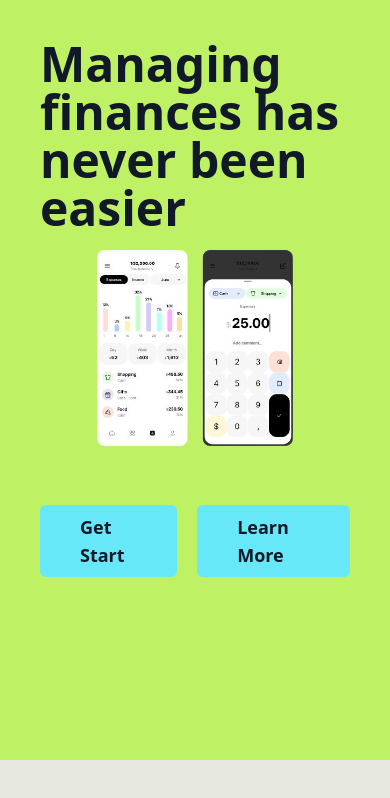
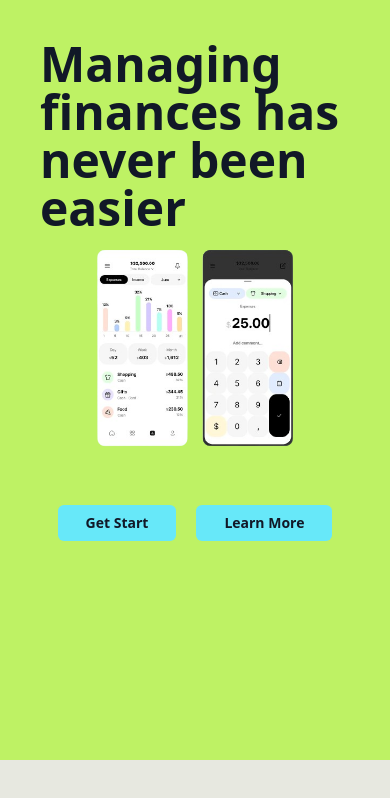
Before and after one commit to foisal404/Cashflow-client, a Next.js app: page / in a window 390 px wide. Shown: the top 798 px of the page. Built offline with nearby package versions, Linux system fonts and the light colour scheme.

Commit message:
updated ui

```diff
--- a/src/components/Button.tsx
+++ b/src/components/Button.tsx
@@ -10,7 +10,7 @@ function Button({ children, onClick = () => {}, className = "" }: ButtonProps) {
   return (
     <div
       onClick={onClick}
-      className={`${className} bg-cyan-300 text-gray-900 font-semibold px-10 p-2 rounded-md text-lg hover:bg-cyan-200 transition-colors cursor-pointer    `}
+      className={`${className} bg-cyan-300 text-gray-900 font-semibold px-7 md:px-10 p-2 rounded-md text-sm lg:text-lg hover:bg-cyan-200 transition-colors cursor-pointer`}
     >
       {children}
     </div>
--- a/src/components/HeroSection.tsx
+++ b/src/components/HeroSection.tsx
@@ -13,14 +13,14 @@ function HeroTitle() {
 
 function HeroSection() {
   return (
-    <div className="bg-lime-300 h-[90vh] px-10 overflow-y-hidden">
+    <div className="bg-lime-300 h-[90vh] px-10">
       <HeroTitle />
       <div className="flex flex-col-reverse md:flex md:flex-row justify-end">
-        <div className="flex gap-5 mt-10 h-fit relative lg:top-64">
+        <div className="flex gap-5 mt-10 h-fit relative lg:top-64 justify-center">
           <Button>Get Start</Button>
           <Button>Learn More</Button>
         </div>
-        <Image src="/bgcon.png" alt="Hero Image" width={600} height={300} />
+        <Image src="/bgcon.png" alt="Hero Image" width={600} height={400} />
       </div>
     </div>
   );
```
